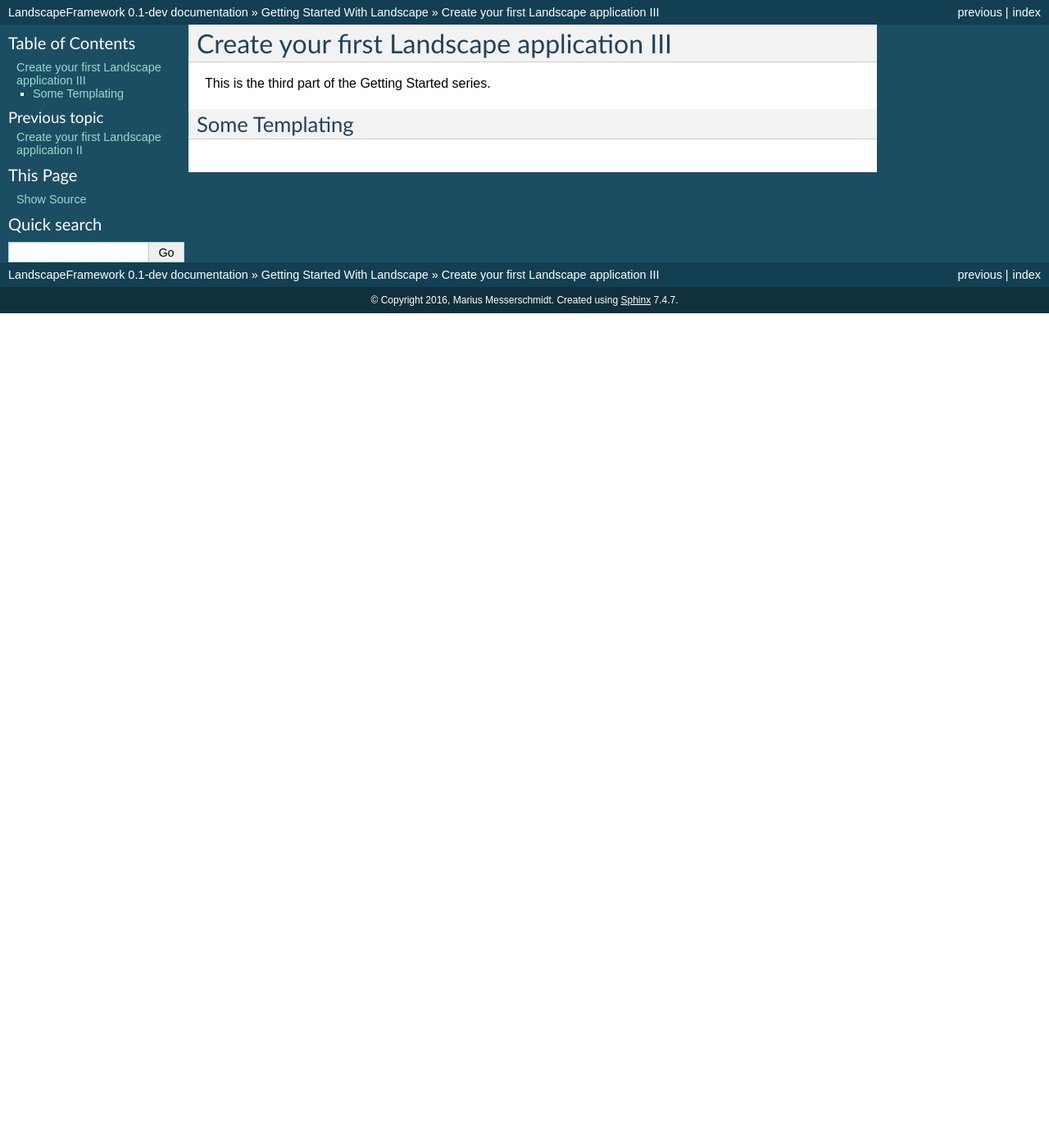
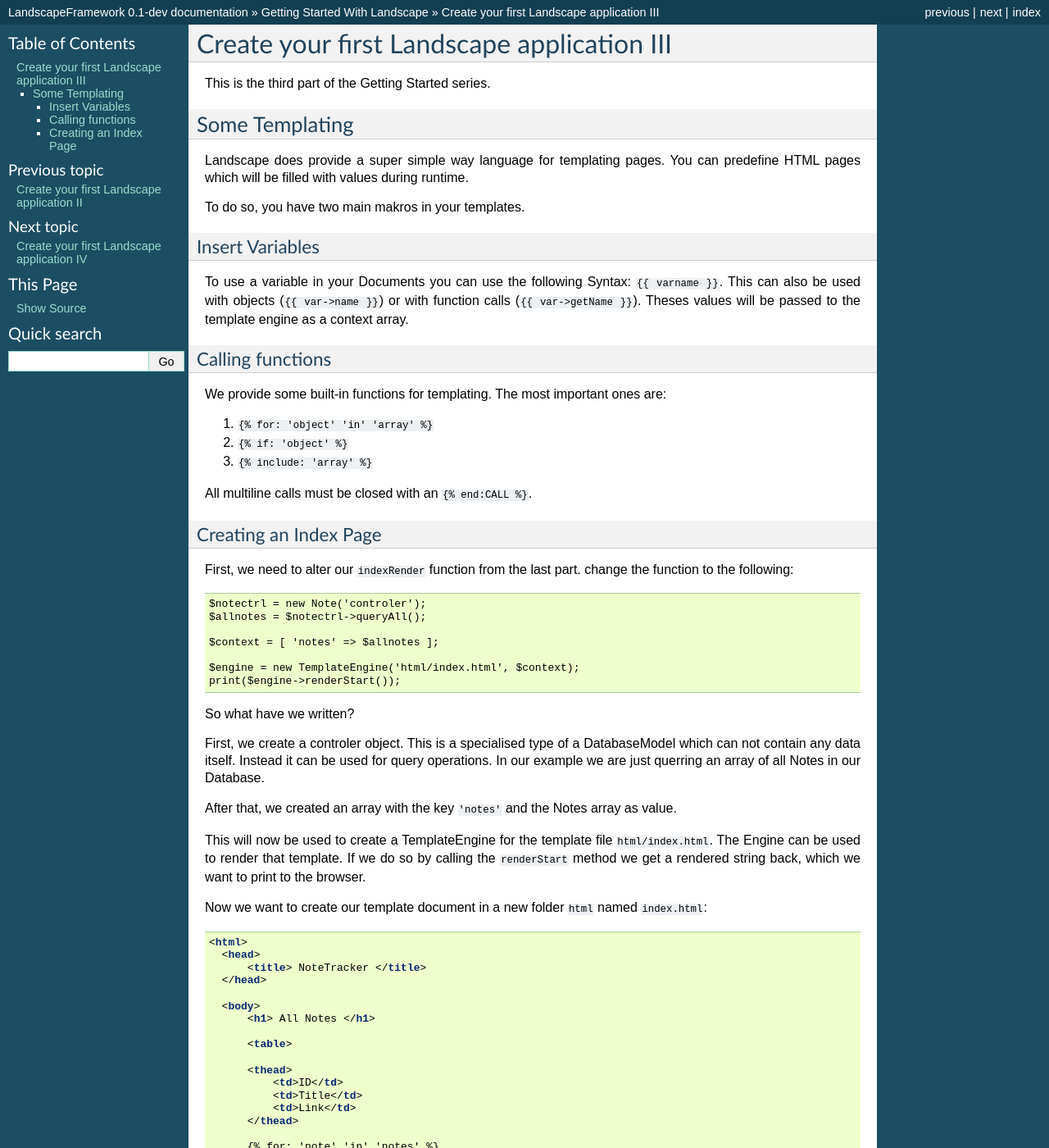
Before and after one commit to LandscapeFramework/LandscapePHP, a Sphinx documentation site: the page built from source/tut/03.rst, in a window 1280 px wide and 1400 px high. Shown: the whole window at 82% size. Built offline with Sphinx 7.4.7, drawn with Linux system fonts in a browser that asks for light colours; some of the changed text lies outside the part shown.

Commit message:
Finished tut part 03 and 04
Signed-off-by: Marius Messerschmidt <marius.messerschmidt@googlemail.com>

```diff
--- a/source/gettingStarted.rst
+++ b/source/gettingStarted.rst
@@ -14,3 +14,4 @@ You can see the different parts of the guide below:
     tut/01
     tut/02
     tut/03
+    tut/04
--- a/source/tut/03.rst
+++ b/source/tut/03.rst
@@ -5,3 +5,123 @@ This is the third part of the Getting Started series.
 
 Some Templating
 ----------------
+
+Landscape does provide a super simple way language for templating pages. You
+can predefine HTML pages which will be filled with values during runtime.
+
+To do so, you have two main makros in your templates.
+
+Insert Variables
+~~~~~~~~~~~~~~~~
+
+To use a variable in your Documents you can use the following Syntax:
+``{{ varname }}``. This can also be used with objects (``{{ var->name }}``) or
+with function calls (``{{ var->getName }}``). Theses values will be passed to
+the template engine as a context array.
+
+Calling functions
+~~~~~~~~~~~~~~~~~
+
+We provide some built-in functions for templating. The most important ones are:
+
+#. ``{% for: 'object' 'in' 'array' %}``
+#. ``{% if: 'object' %}``
+#. ``{% include: 'array' %}``
+
+All multiline calls must be closed with an ``{% end:CALL %}``.
+
+Creating an Index Page
+~~~~~~~~~~~~~~~~~~~~~~
+
+First, we need to alter our ``indexRender`` function from the last part. change
+the function to the following:
+
+.. code-block:: PHP
+
+
+  $notectrl = new Note('controler');
+  $allnotes = $notectrl->queryAll();
+
+  $context = [ 'notes' => $allnotes ];
+
+  $engine = new TemplateEngine('html/index.html', $context);
+  print($engine->renderStart());
+
+So what have we written?
+
+First, we create a controler object. This is a specialised type of a DatabaseModel
+which can not contain any data itself. Instead it can be used for query operations.
+In our example we are just querring an array of all Notes in our Database.
+
+After that, we created an array with the key ``'notes'`` and the Notes array as
+value.
+
+This will now be used to create a TemplateEngine for the template file
+``html/index.html``. The Engine can be used to render that template. If we do so
+by calling the ``renderStart`` method we get a rendered string back, which we
+want to print to the browser.
+
+Now we want to create our template document in a new folder ``html`` named
+``index.html``:
+
+.. code-block:: HTML
+
+  <html>
+    <head>
+        <title> NoteTracker </title>
+    </head>
+
+    <body>
+        <h1> All Notes </h1>
+
+        <table>
+
+        <thead>
+            <td>ID</td>
+            <td>Title</td>
+            <td>Link</td>
+        </thead>
+
+        {% for: 'note' 'in' 'notes' %}
+
+            <tr>
+                <td>{{ note->getID }}</td>
+                <td>{{ note->getTitle }}</td>
+                <td><a href="/show/{{ note->getID }}"> &gt; </a></td>
+            </tr>
+
+        {% end:for %}
+
+        </table>
+    </body>
+  </html>
+
+I will not explain HTML in this tutorial. So now we need to add three methods to
+our database class:
+
+.. code-block:: PHP
+
+    public function getTitle()
+    {
+        $temp = $this->get('title');
+        return $temp;
+    }
+
+    public function getBody()
+    {
+        $temp = $this->get('body');
+        return $temp;
+    }
+
+    public function getID()
+    {
+        $temp = $this->get('ID');
+        return $temp;
+    }
+
+You should now be able to run your app with your browser, but there should not be
+any entries in your table. You should add them manualy for now, so you can test
+if your code works. If it does, you will get a table of all Notes.
+
+You will see, that the link will change dynamicaly to the ID of the Note! In the
+:doc:`next part <04>`, we will create another template to display a note!
```
Also changed, not shown: source/tut/04.rst (added, +66 -0 lines).
